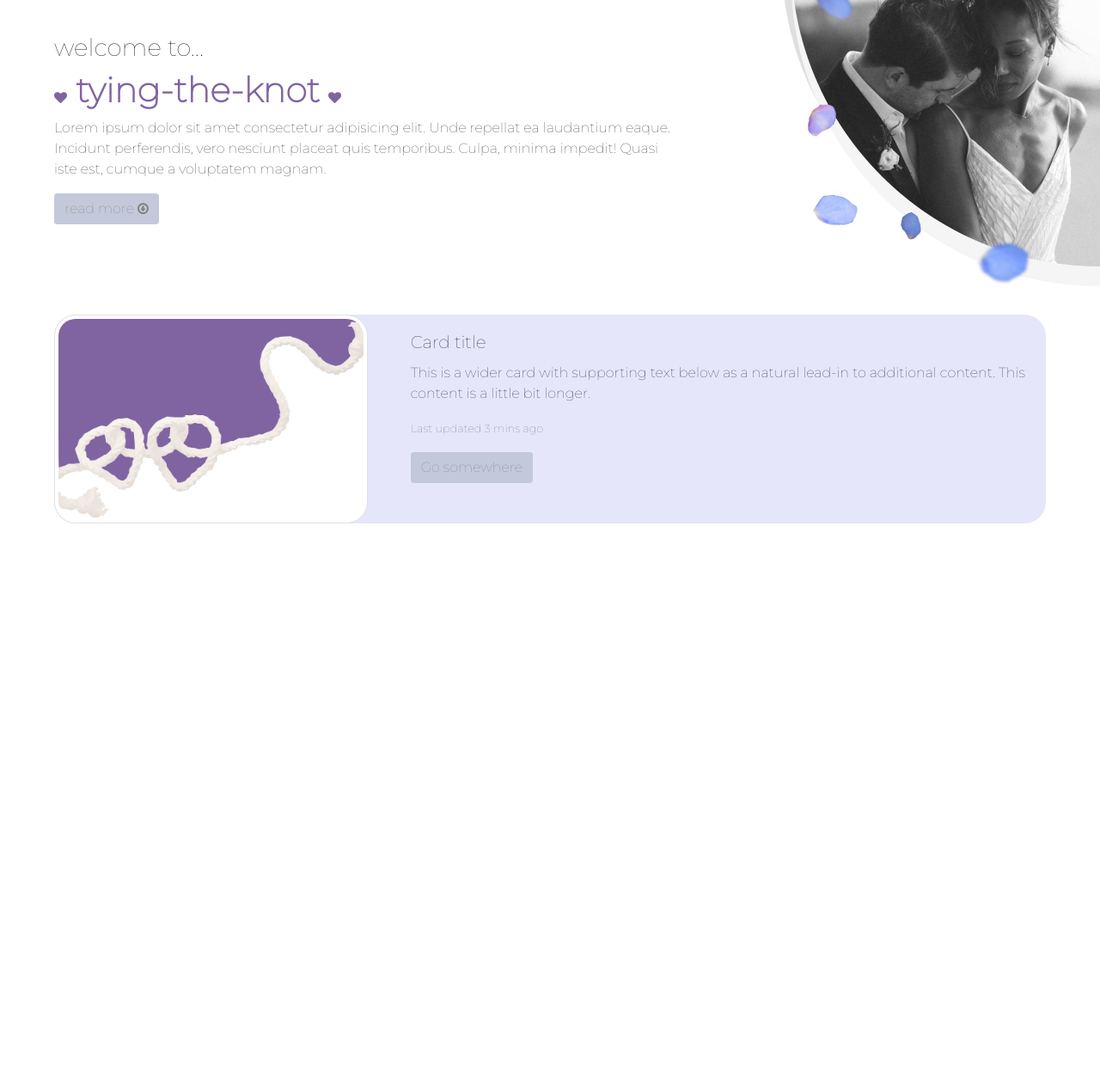
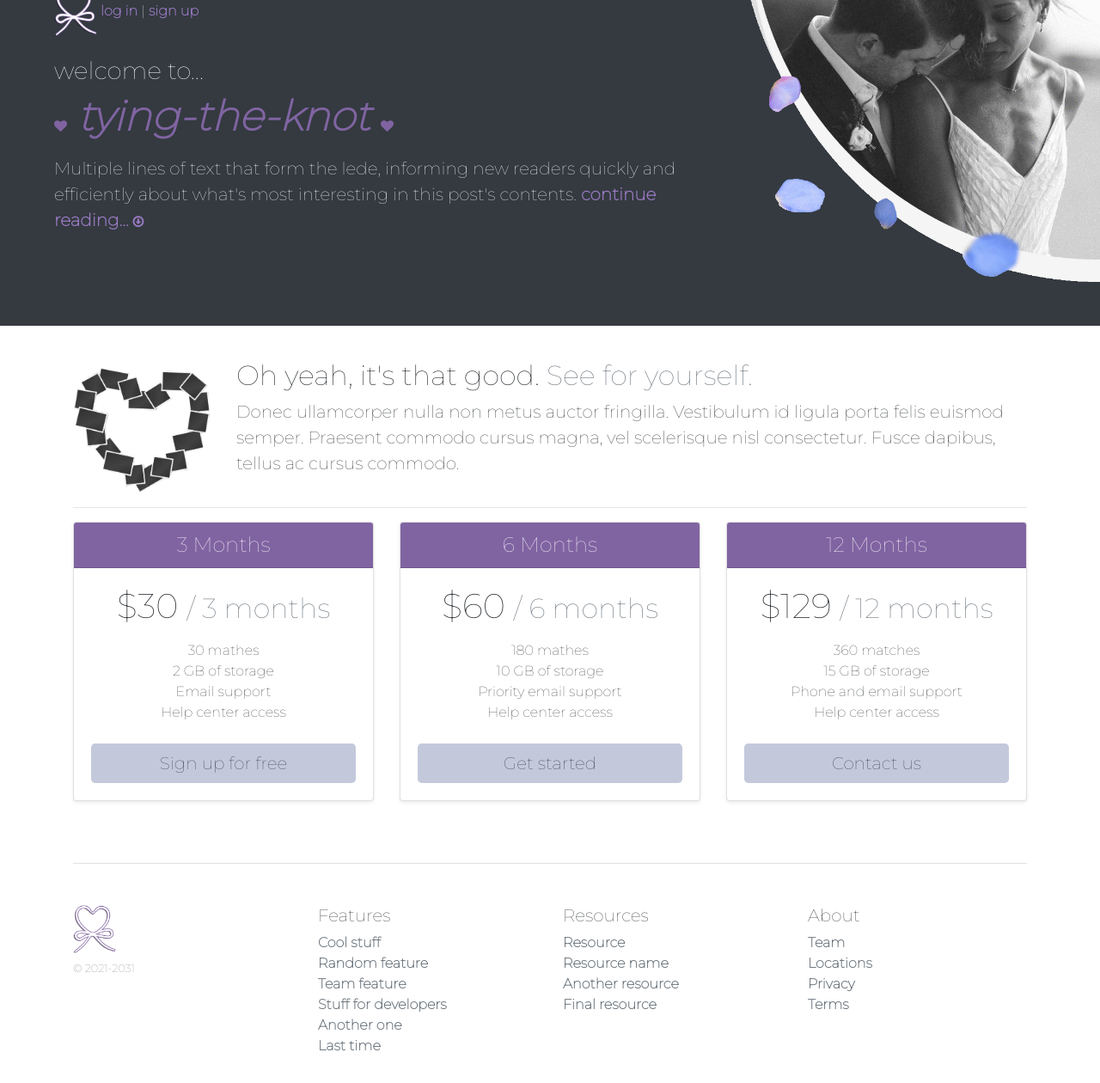
Before and after one commit to SaintClever/tying-the-knot, a website: page index.html in a window 1280 px wide. Shown: the part 106-1366 px from the top of the page at 86% size. Before the commit the page ends 800 px from the top, so only its background shows below. Drawn offline with nearby package versions, Linux system fonts and the light colour scheme.

Commit message:
update layout and styling

```diff
--- a/css/styles.css
+++ b/css/styles.css
@@ -1,6 +1,5 @@
 body {
     font-family: 'Montserrat', sans-serif;
-    background-image: url('..images/tying_the_knot_hero_0.jpeg');
     background-repeat: no-repeat;
     background-attachment: fixed;
     background-position: center;
@@ -10,13 +9,40 @@ body {
     /* background-color: #8064A2; */
 }
 
+/*
+::::::::::::::::::::::::::::::::::::::::::::::::::::
+Bootstrap 4 breakpoints
+*/
+/* Small devices (landscape phones, 544px and up) */
+@media (min-width: 544px) {
+    .custom-title {font-size: 1.5rem;} /*1rem = 16px*/
+
+}
+
+/* Medium devices (tablets, 768px and up) The navbar toggle appears at this breakpoint */
+@media (min-width: 768px) {
+    .custom-title {font-size: 2rem;} /*1rem = 16px*/
+}
+
+/* Large devices (desktops, 992px and up) */
+@media (min-width: 992px) {
+    .custom-title {font-size: 2.5rem;} /*1rem = 16px*/
+}
+
+/* Extra large devices (large desktops, 1200px and up) */
+@media (min-width: 1200px) {
+    .custom-title {font-size: 3rem;} /*1rem = 16px*/
+}
+
 
 .mobile-hero {
-    background-image: url('../img/tie-the-knot_0.png');
-    height: 80vh;
+    background-image: url('../img/tying_the_knot_hero_mobile.png');
+    height: 85vh;
+    background-color: #ffffff;
     background-repeat: no-repeat;
     color: #ffffff;
 }
+
 
 
 .btn:focus {
@@ -25,7 +51,7 @@ body {
 }
 
 .btn-primary {
-    color: grey;
+    color: #343b40;
     background-color: #c3c9db !important;
     border: none;
 }
@@ -35,10 +61,15 @@ body {
     border: none;
 }
 
+.custom-card-head {
+    background-color: #8064A2;
+    color: #ffffff;
+}
+
 .custom-card {
     border: none;
     border-radius: 25px;
-    background-color: #e5e6f9;
+    /* background-color: #e5e6f9; */
 }
 
 .custom-card img {
@@ -53,3 +84,9 @@ body {
     font-weight: bold;
     color: #8064A2;
 }
+
+a, a:hover {
+    color: #9c7bc5;
+    text-decoration: none;
+    font-weight: bold;
+}
--- a/index.html
+++ b/index.html
@@ -20,7 +20,10 @@
 </head>
 <body>
 
-    <nav class="navbar navbar-expand-lg navbar-dark bg-dark">
+
+
+    <!-- navbar-dark bg-dark -->
+    <!-- <nav class="navbar navbar-expand-lg navbar-dark bg-dark">
       <a class="navbar-brand" href="#">
           <i class="fa fa-heart" aria-hidden="true"></i>
           <strong>tying-the-knot</strong>
@@ -32,7 +35,7 @@
       <div class="collapse navbar-collapse" id="navbarText">
         <ul class="navbar-nav mr-auto">
           <li class="nav-item active">
-              <a class="nav-link" href="#">Home <span class="sr-only">(current)</span></a>
+            <a class="nav-link" href="#">Home<span class="sr-only">(current)</span></a>
           </li>
           <li class="nav-item">
             <a class="nav-link" href="#">Features</a>
@@ -42,70 +45,168 @@
           </li>
         </ul>
         <span class="navbar-text">
-            Sign in | join in
+            <a href="#">Sign up</a> | <a href="#">Log in</a>
         </span>
       </div>
-      </nav>
+    </nav> -->
 
+
+    <!-- MOBILE HERO -->
     <div class="container-fluid d-md-none d-block mobile-hero">
       <div class="row">
-        <div class="col">
-          <h2 class="pt-5 pl-4">Tying - The - Knot</h2>
-          <p class="pt-4 pl-4">
-            Lorem ipsum dolor sit amet consectetur adipisicing elit.<br class="d-md-block d-none"/>
-            Facere ipsa quam distinctio, animi veritatis sapiente error repellat, <br class="d-md-block d-none"/>
-            iusto quasi asperiores...<br class="d-md-block d-none"/>
-          </p>
+        <div class="col pt-5">
+
+          <nav>
+            <img src="img/tying_the_knot_logo.png" alt="Tying-the-not logo" width="50"> <a href="#">log in</a> | <a href="#">sign up</a>
+            <br><br>
+          </nav>
+          <h3>welcome to...</h3>
+          <h2 class="custom-title font-italic">
+              <i class="fa fa-heart" aria-hidden="true"></i>
+              tying-the-knot
+              <i class="fa fa-heart" aria-hidden="true"></i>
+          </h2>
+          <p class="my-3">Multiple lines of text that form the lede, informing new readers quickly and efficiently about what's most interesting in this post's contents. <a href="#" class="font-weight-bold">continue reading... <i class="fa fa-arrow-circle-o-down" aria-hidden="true"></i></a></p>
+
       </div>
       </div>
     </div>
+    <!-- MOBILE HERO END -->
 
-    <div class="container-fluid">
+    <div class="container-fluid text-white bg-dark">
         <div class="row">
             <div class="col ml-5 pr-0">
                 <div class="media">
-                    <div class="media-body align-self-center">
-                        <div class="col pr-5 pl-0">
+                    <div class="media-body align-self-center d-md-block d-none">
+
+                        <nav>
+                          <img src="img/tying_the_knot_logo.png" alt="Tying-the-not logo" width="50"> <a href="#">log in</a> | <a href="#">sign up</a>
+                          <br><br>
+                        </nav>
+                        <div class="col pl-0">
                             <h3>welcome to...</h3>
-                            <h1 class="custom-title">
+                            <h1 class="custom-title font-italic">
                                 <i class="fa fa-heart" aria-hidden="true"></i>
                                 tying-the-knot
                                 <i class="fa fa-heart" aria-hidden="true"></i>
                             </h1>
-                            <p>Lorem ipsum dolor sit amet consectetur adipisicing elit. Unde repellat ea laudantium eaque. Incidunt perferendis, vero nesciunt placeat quis temporibus. Culpa, minima impedit! Quasi iste est, cumque a voluptatem magnam.</p>
-                            <button class="btn btn-primary">
-                                read more <i class="fa fa-arrow-circle-o-down" aria-hidden="true"></i>
-                            </button>
+                            <p class="lead my-3">Multiple lines of text that form the lede, informing new readers quickly and efficiently about what's most interesting in this post's contents. <a href="#" class="font-weight-bold">continue reading... <i class="fa fa-arrow-circle-o-down" aria-hidden="true"></i></a></p>
                         </div>
                     </div>
-                    <img class="d-md-block d-none" src="img/tying_the_knot_hero_0.jpeg" alt="hero wedding image" width="440" />
+                    <img class="d-md-block d-none pb-5" src="img/tying_the_knot_hero_desktop.gif" alt="hero wedding image" width="440" />
+
                 </div>
             </div>
         </div>
     </div>
 
 
-    <div class="container-fluid">
-        <div class="row">
-            <div class="col mt-3 ml-5 mr-5">
-                <div class="card mb-3 custom-card">
-                    <div class="row g-0">
-                      <div class="col-md-4">
-                        <img class="img-thumbnail" src="img/tie-the-knot_0.png" alt="..."  width="440" />
+
+
+    <div class="container">
+
+      <div class="row featurette">
+        <div class="col-md-10 order-md-2">
+          <h2 class="featurette-heading"><br class="d-md-block d-none pb-5">
+            Oh yeah, it's that good. <span class="text-muted">See for yourself.</span></h2>
+          <p class="lead">Donec ullamcorper nulla non metus auctor fringilla. Vestibulum id ligula porta felis euismod semper. Praesent commodo cursus magna, vel scelerisque nisl consectetur. Fusce dapibus, tellus ac cursus commodo.</p>
         </div>
-                      <div class="col-md-8">
-                        <div class="card-body">
-                          <h5 class="card-title">Card title</h5>
-                          <p class="card-text">This is a wider card with supporting text below as a natural lead-in to additional content. This content is a little bit longer.</p>
-                          <p class="card-text"><small class="text-muted">Last updated 3 mins ago</small></p>
-                          <a href="#" class="btn btn-primary">Go somewhere</a>
+        <div class="col-md-2 order-md-1 pt-5">
+          <img class="featurette-image img-fluid mx-auto" data-src="holder.js/500x500/auto" alt="50..." src="img/heart_photo_montage.png" data-holder-rendered="true" width="200">
         </div>
       </div>
+
+      <hr class="featurette-divider">
+    </div>
+
+    <div class="container">
+      <div class="card-deck mb-3 text-center">
+        <div class="card mb-4 shadow-sm">
+          <div class="card-header custom-card-head">
+            <h4 class="my-0 font-weight-normal">3 Months</h4>
+          </div>
+          <div class="card-body">
+            <h1 class="card-title pricing-card-title">$30 <small class="text-muted">/ 3 months</small></h1>
+            <ul class="list-unstyled mt-3 mb-4">
+              <li>30 mathes</li>
+              <li>2 GB of storage</li>
+              <li>Email support</li>
+              <li>Help center access</li>
+            </ul>
+            <button type="button" class="btn btn-lg btn-block btn-primary">Sign up for free</button>
           </div>
         </div>
+        <div class="card mb-4 shadow-sm">
+          <div class="card-header custom-card-head">
+            <h4 class="my-0 font-weight-normal">6 Months</h4>
+          </div>
+          <div class="card-body">
+            <h1 class="card-title pricing-card-title">$60 <small class="text-muted">/ 6 months</small></h1>
+            <ul class="list-unstyled mt-3 mb-4">
+              <li>180 mathes</li>
+              <li>10 GB of storage</li>
+              <li>Priority email support</li>
+              <li>Help center access</li>
+            </ul>
+            <button type="button" class="btn btn-lg btn-block btn-primary">Get started</button>
+          </div>
+        </div>
+        <div class="card mb-4 shadow-sm">
+          <div class="card-header custom-card-head">
+            <h4 class="my-0 font-weight-normal">12 Months</h4>
+          </div>
+          <div class="card-body">
+            <h1 class="card-title pricing-card-title">$129 <small class="text-muted">/ 12 months</small></h1>
+            <ul class="list-unstyled mt-3 mb-4">
+              <li>360 matches</li>
+              <li>15 GB of storage</li>
+              <li>Phone and email support</li>
+              <li>Help center access</li>
+            </ul>
+            <button type="button" class="btn btn-lg btn-block btn-primary">Contact us</button>
           </div>
         </div>
       </div>
 
+      <footer class="pt-4 my-md-5 pt-md-5 border-top">
+        <div class="row">
+          <div class="col-12 col-md">
+            <img class="mb-2" src="img/tying_the_knot_logo.png" alt="" width="50">
+            <small class="d-block mb-3 text-muted">© 2021-2031</small>
+          </div>
+          <div class="col-6 col-md">
+            <h5>Features</h5>
+            <ul class="list-unstyled text-small">
+              <li><a class="text-muted" href="#">Cool stuff</a></li>
+              <li><a class="text-muted" href="#">Random feature</a></li>
+              <li><a class="text-muted" href="#">Team feature</a></li>
+              <li><a class="text-muted" href="#">Stuff for developers</a></li>
+              <li><a class="text-muted" href="#">Another one</a></li>
+              <li><a class="text-muted" href="#">Last time</a></li>
+            </ul>
+          </div>
+          <div class="col-6 col-md">
+            <h5>Resources</h5>
+            <ul class="list-unstyled text-small">
+              <li><a class="text-muted" href="#">Resource</a></li>
+              <li><a class="text-muted" href="#">Resource name</a></li>
+              <li><a class="text-muted" href="#">Another resource</a></li>
+              <li><a class="text-muted" href="#">Final resource</a></li>
+            </ul>
+          </div>
+          <div class="col-6 col-md">
+            <h5>About</h5>
+            <ul class="list-unstyled text-small">
+              <li><a class="text-muted" href="#">Team</a></li>
+              <li><a class="text-muted" href="#">Locations</a></li>
+              <li><a class="text-muted" href="#">Privacy</a></li>
+              <li><a class="text-muted" href="#">Terms</a></li>
+            </ul>
+          </div>
+        </div>
+      </footer>
+    </div>
+
+
 </body>
 </html>
```
Also changed, not shown: img/forget_me_not_0.jpeg (deleted), img/forget_me_not_3.jpeg (deleted), img/heart_photo_montage.png (added), img/tie-the-knot_0.png (deleted), img/tie-the-knot_1.png (deleted), img/tie-the-knot_2.png (deleted), img/tying_the_knot_hero_0.jpeg (deleted), img/tying_the_knot_hero_1.jpeg (deleted), img/tying_the_knot_hero_2.jpeg (deleted), img/tying_the_knot_hero_3.jpeg (deleted), img/tying_the_knot_hero_4.jpeg (deleted), img/tying_the_knot_hero_desktop.gif (added), img/tying_the_knot_hero_mobile.png (added), img/tying_the_knot_logo.png (added), 1 other file. Lines whose indentation alone changed are shown as unchanged.
